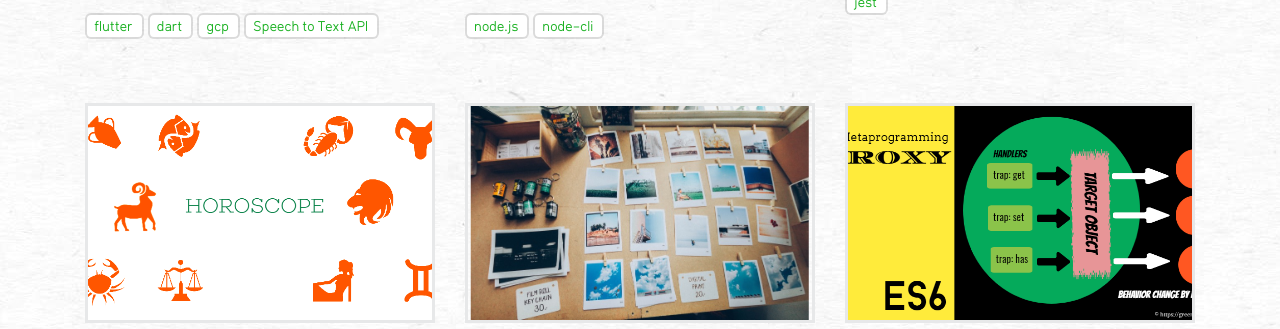
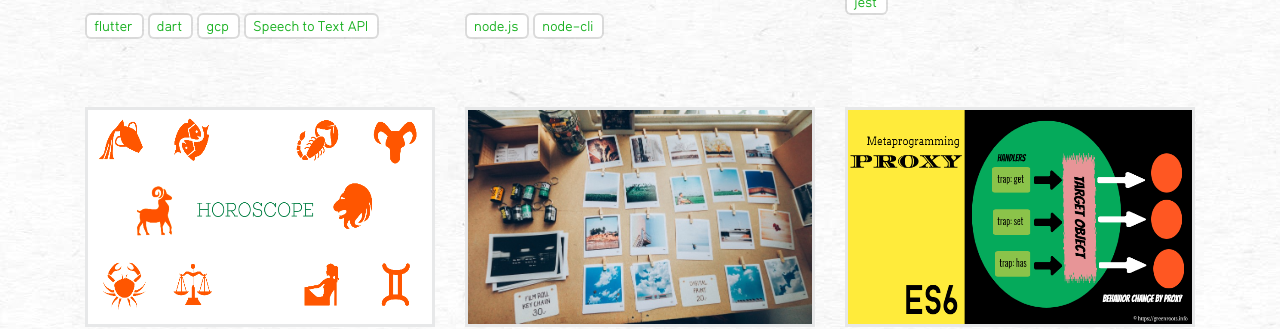
Before and after one commit to atapas/tapasadhikary.com, a Gatsby site in the folder code/: page / in a window 1280 px wide. Shown: the part 1740-2069 px from the top of the page. Built offline with nearby package versions, Linux system fonts and the light colour scheme; Gatsby itself is replaced by a stand-in of ours.

Commit message:
fixing tag and projuect thumb issues

```diff
--- a/code/src/styles/theme/_modules.scss
+++ b/code/src/styles/theme/_modules.scss
@@ -73,10 +73,9 @@
                 img {
                     position: absolute;
                     height: 100%;
-                    width: auto;
+                    width: 100%;
                     max-width: unset;
-                    left: 50%;
-                    transform: translateX(-50%);
+                    margin-bottom: 0;
                 }
 
                 &:hover,
@@ -143,7 +142,7 @@
         @include simple-transition;
         @include border-radius(6px);
         display: inline-block;
-        margin-right: $spacer-xs;
+        margin: 0 $spacer-xs $spacer-xs 0;
         border: solid 2px rgba($theme-color-grey-light, 0.3);
         background-color: $theme-color-white;
         padding: $spacer-xs $spacer-sm $spacer-xs*1.2 $spacer-sm;
```
